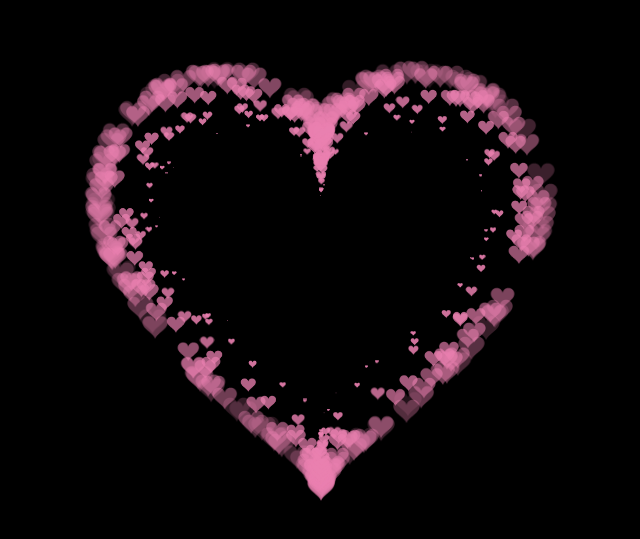
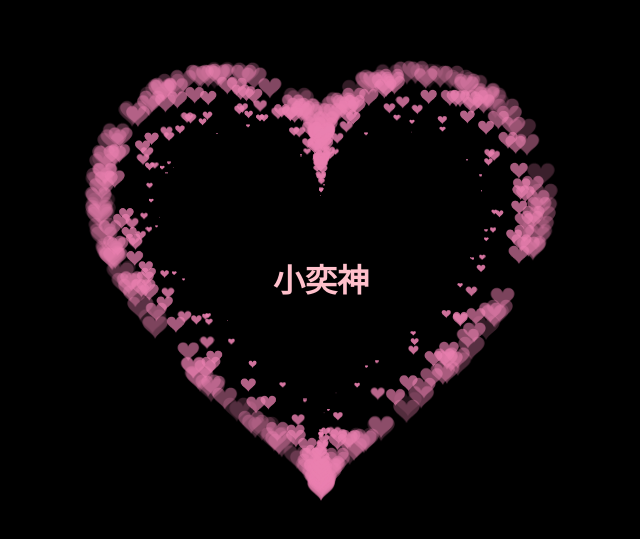
Before and after one commit to Coaixy/hy_love, a plain HTML site: page index.html in a window 1280 px wide. Shown: the part 123-662 px from the top of the page, without its empty margins (319-959 px from the left). Drawn offline with Linux system fonts and the light colour scheme.

Commit message:
Update index.html

```diff
--- a/index.html
+++ b/index.html
@@ -44,8 +44,12 @@
       return null;
     }
     canshu = getQueryString("text")
+    if(canshu == null){
+      canshu = "小奕神"
+    }
     document.title = canshu+"专属"
     document.querySelector("#pop").innerHTML = canshu
+
     /*
    * Settings
    */
```
